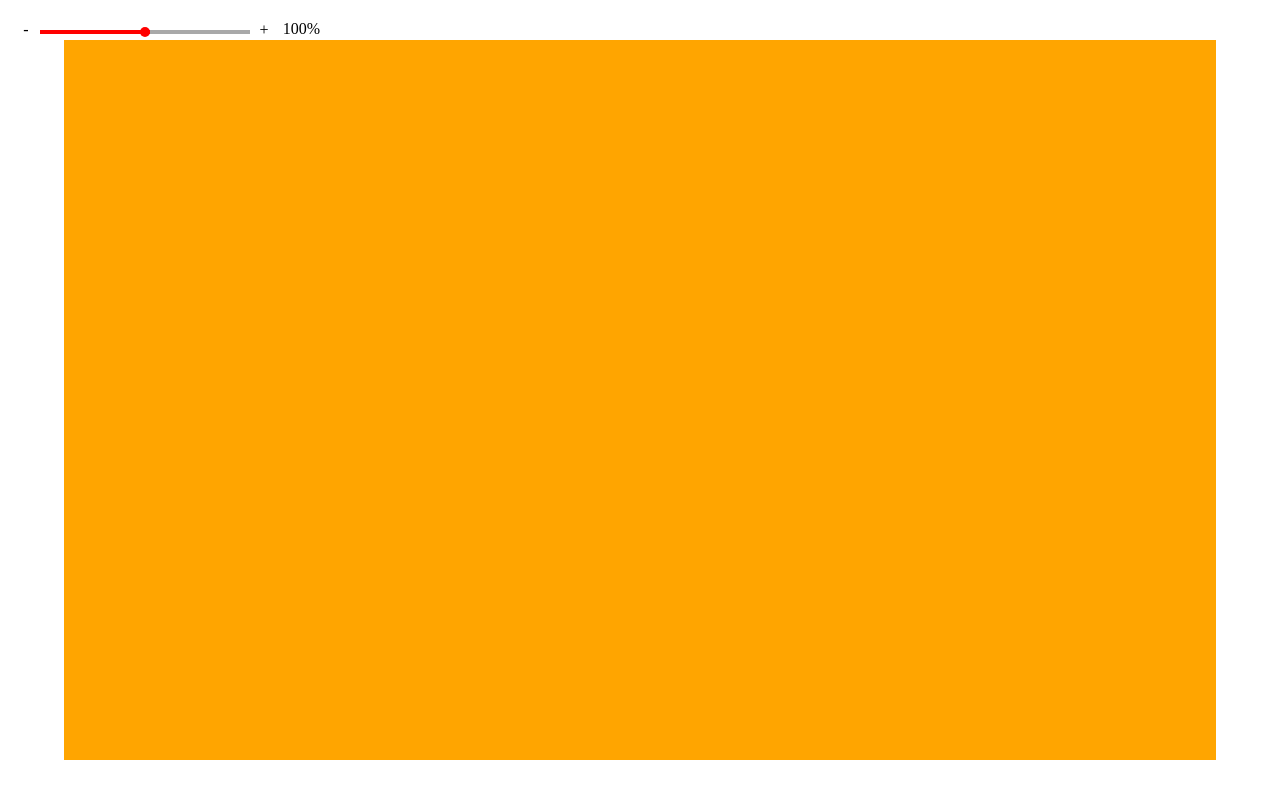
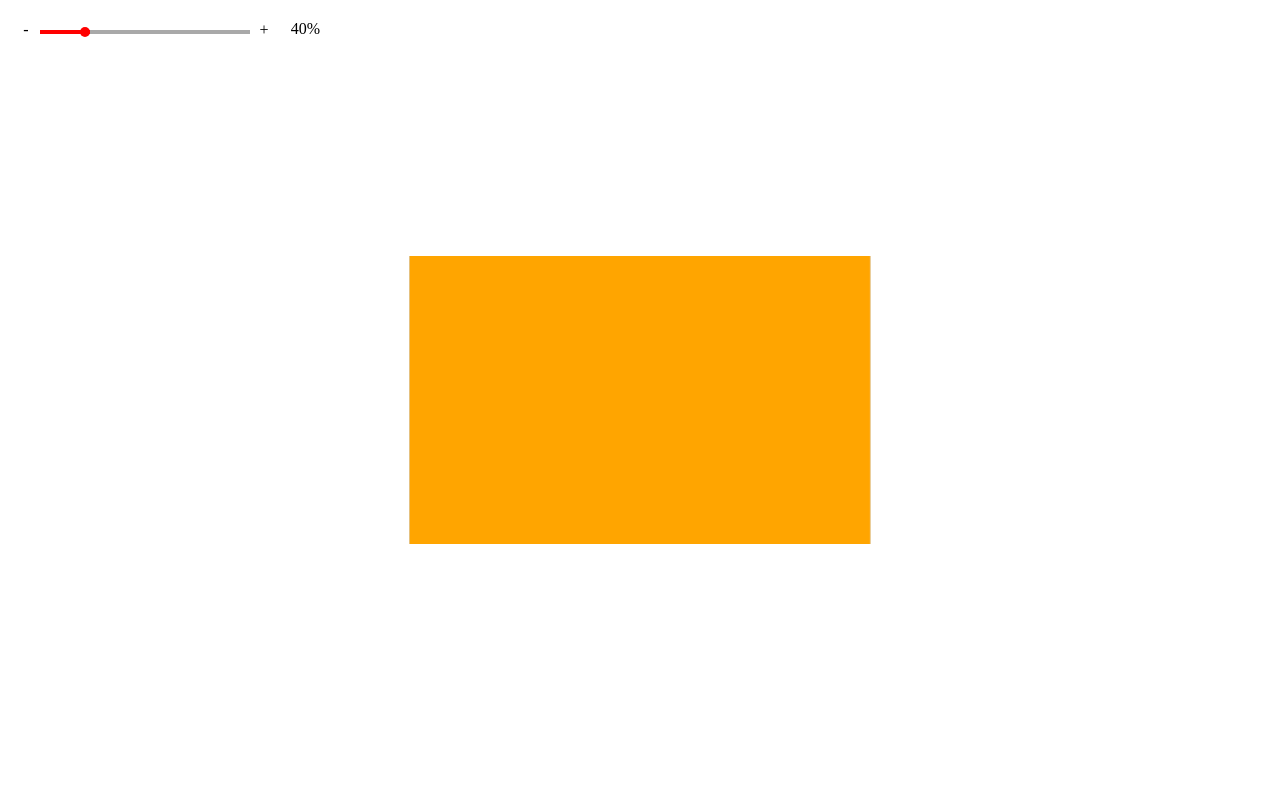
Before and after one commit to sounmos/ui-view, a Vue app: page / in a window 1280 px wide. Built offline with nearby package versions, Linux system fonts and the light colour scheme.

Commit message:
feat: 修改容器默认大小

```diff
--- a/src/components/ScaleProportion.vue
+++ b/src/components/ScaleProportion.vue
@@ -33,6 +33,11 @@ export default {
       const add: LocalHTMLElement = $id('proportion-add');
 
       if (minus && add && circle) {
+
+        if (content) {
+          content.style.width = `${currentProportion.value + 10}px`
+        }
+
         function changeContentWidth() {
           if (!content) {
             return;
--- a/src/store/index.ts
+++ b/src/store/index.ts
@@ -1,3 +1,3 @@
 import { ref, Ref } from 'vue';
 
-export const currentProportion: Ref<number> = ref(100);
+export const currentProportion: Ref<number> = ref(40);
--- a/src/views/Enter.vue
+++ b/src/views/Enter.vue
@@ -30,7 +30,7 @@ export default defineComponent({
         if (enterContent) {
           enterContent.style.transform = `scale(${val / 100})`
         }
-      })
+      }, { immediate: true })
     })
   },
 });
```
